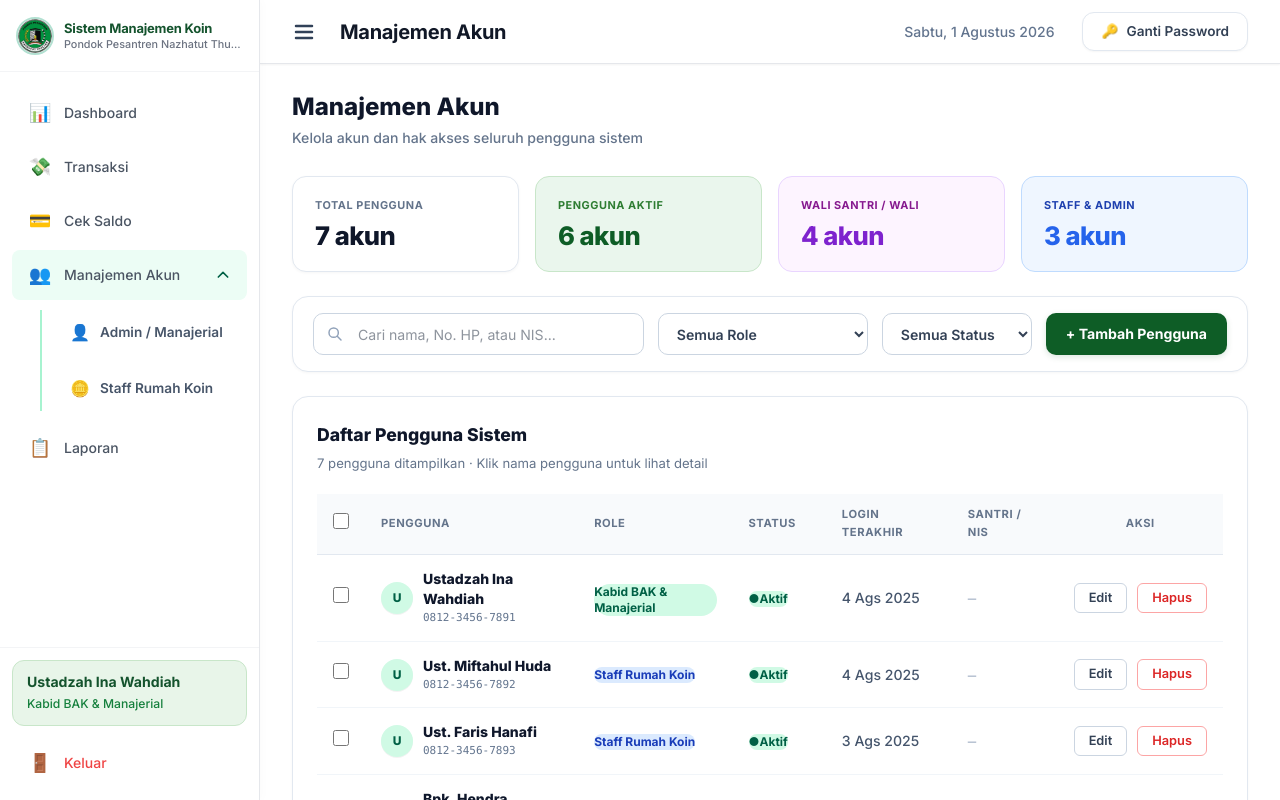
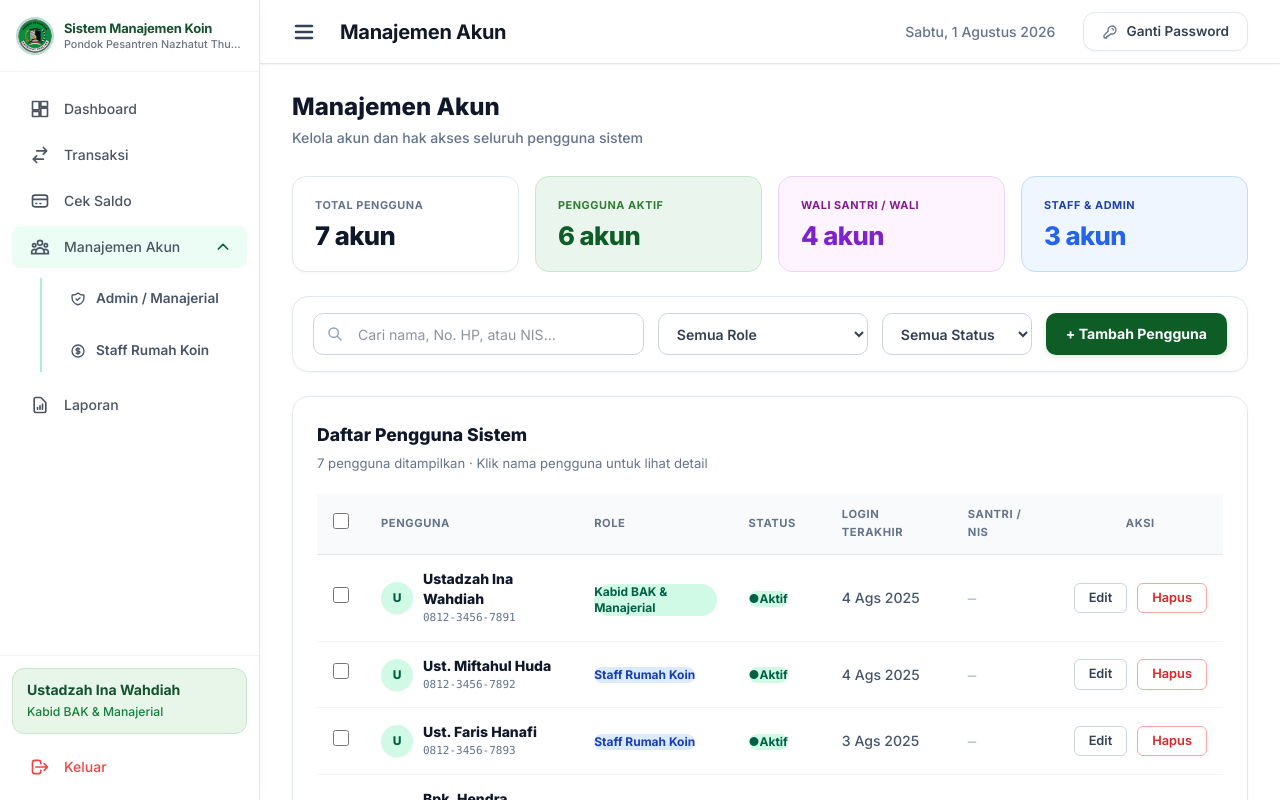
Before and after one commit to Nrabyan-17/Sistem-Informasi-Belanja-Santri-Pesantren, a React (Vite) app: page /admin/pengguna in a window 1280 px wide. Shown: the top 800 px of the page. Built offline with nearby package versions, Linux system fonts and the light colour scheme.

Commit message:
ganti pake ikon svg

```diff
--- /dev/null
+++ b/src/components/common/Icons.jsx
@@ -0,0 +1,63 @@
+import React from 'react';
+
+// Collection of clean, modern SVG Icons (Tailwind stroke/fill compatible)
+
+export const IconDashboard = ({ className = 'w-5 h-5' }) => (
+  <svg className={className} fill="none" stroke="currentColor" viewBox="0 0 24 24">
+    <path strokeLinecap="round" strokeLinejoin="round" strokeWidth="2" d="M3 13h8V3H3v10zm0 8h8v-6H3v6zm10 0h8V11h-8v10zm0-18v6h8V3h-8z" />
+  </svg>
+);
+
+export const IconTransaction = ({ className = 'w-5 h-5' }) => (
+  <svg className={className} fill="none" stroke="currentColor" viewBox="0 0 24 24">
+    <path strokeLinecap="round" strokeLinejoin="round" strokeWidth="2" d="M8 7h12m0 0l-4-4m4 4l-4 4m0 6H4m0 0l4 4m-4-4l4-4" />
+  </svg>
+);
+
+export const IconWallet = ({ className = 'w-5 h-5' }) => (
+  <svg className={className} fill="none" stroke="currentColor" viewBox="0 0 24 24">
+    <path strokeLinecap="round" strokeLinejoin="round" strokeWidth="2" d="M3 10h18M7 15h1m4 0h1m-7 4h12a3 3 0 003-3V8a3 3 0 00-3-3H6a3 3 0 00-3 3v8a3 3 0 003 3z" />
+  </svg>
+);
+
+export const IconUsers = ({ className = 'w-5 h-5' }) => (
+  <svg className={className} fill="none" stroke="currentColor" viewBox="0 0 24 24">
+    <path strokeLinecap="round" strokeLinejoin="round" strokeWidth="2" d="M17 20h5v-2a3 3 0 00-5.356-1.857M17 20H7m10 0v-2c0-.656-.126-1.283-.356-1.857M7 20H2v-2a3 3 0 015.356-1.857M7 20v-2c0-.656.126-1.283.356-1.857m0 0a5.002 5.002 0 019.288 0M15 7a3 3 0 11-6 0 3 3 0 016 0zm6 3a2 2 0 11-4 0 2 2 0 014 0zM7 10a2 2 0 11-4 0 2 2 0 014 0z" />
+  </svg>
+);
+
+export const IconAdmin = ({ className = 'w-5 h-5' }) => (
+  <svg className={className} fill="none" stroke="currentColor" viewBox="0 0 24 24">
+    <path strokeLinecap="round" strokeLinejoin="round" strokeWidth="2" d="M9 12l2 2 4-4m5.618-4.016A11.955 11.955 0 0112 2.944a11.955 11.955 0 01-8.618 3.04A12.02 12.02 0 003 9c0 5.591 3.824 10.29 9 11.622 5.176-1.332 9-6.03 9-11.622 0-1.042-.133-2.052-.382-3.016z" />
+  </svg>
+);
+
+export const IconCoin = ({ className = 'w-5 h-5' }) => (
+  <svg className={className} fill="none" stroke="currentColor" viewBox="0 0 24 24">
+    <path strokeLinecap="round" strokeLinejoin="round" strokeWidth="2" d="M12 8c-1.657 0-3 .895-3 2s1.343 2 3 2 3 .895 3 2-1.343 2-3 2m0-8c1.11 0 2.08.402 2.599 1M12 8V7m0 1v8m0 0v1m0-1c-1.11 0-2.08-.402-2.599-1M21 12a9 9 0 11-18 0 9 9 0 0118 0z" />
+  </svg>
+);
+
+export const IconUpload = ({ className = 'w-5 h-5' }) => (
+  <svg className={className} fill="none" stroke="currentColor" viewBox="0 0 24 24">
+    <path strokeLinecap="round" strokeLinejoin="round" strokeWidth="2" d="M4 16v1a3 3 0 003 3h10a3 3 0 003-3v-1m-4-8l-4-4m0 0L8 8m4-4v12" />
+  </svg>
+);
+
+export const IconReport = ({ className = 'w-5 h-5' }) => (
+  <svg className={className} fill="none" stroke="currentColor" viewBox="0 0 24 24">
+    <path strokeLinecap="round" strokeLinejoin="round" strokeWidth="2" d="M9 17v-2m3 2v-4m3 4v-6m2 10H7a2 2 0 01-2-2V5a2 2 0 012-2h5.586a1 1 0 01.707.293l5.414 5.414a1 1 0 01.293.707V19a2 2 0 01-2 2z" />
+  </svg>
+);
+
+export const IconKey = ({ className = 'w-4 h-4' }) => (
+  <svg className={className} fill="none" stroke="currentColor" viewBox="0 0 24 24">
+    <path strokeLinecap="round" strokeLinejoin="round" strokeWidth="2" d="M15 7a2 2 0 012 2m4 0a6 6 0 01-7.743 5.743L11 17H9v2H7v2H4a1 1 0 01-1-1v-2.586a1 1 0 01.293-.707l5.964-5.964A6 6 0 1121 9z" />
+  </svg>
+);
+
+export const IconLogout = ({ className = 'w-5 h-5' }) => (
+  <svg className={className} fill="none" stroke="currentColor" viewBox="0 0 24 24">
+    <path strokeLinecap="round" strokeLinejoin="round" strokeWidth="2" d="M17 16l4-4m0 0l-4-4m4 4H7m6 4v1a3 3 0 01-3 3H6a3 3 0 01-3-3V7a3 3 0 013-3h4a3 3 0 013 3v1" />
+  </svg>
+);
--- a/src/components/layout/Header.jsx
+++ b/src/components/layout/Header.jsx
@@ -1,5 +1,6 @@
 import { useState } from 'react';
 import ChangePasswordModal from '../common/ChangePasswordModal';
+import { IconKey } from '../common/Icons';
 
 // Header / Top Navbar Admin & Staff
 const Header = ({
@@ -47,7 +48,7 @@ const Header = ({
             className="btn-header-change-password"
             title="Ganti Password Akun"
           >
-            <span>🔑</span>
+            <IconKey className="w-4 h-4 text-slate-500 dark:text-slate-400" />
             <span>Ganti Password</span>
           </button>
         </div>
--- a/src/components/layout/MainLayout.jsx
+++ b/src/components/layout/MainLayout.jsx
@@ -1,22 +1,31 @@
 import { useState } from 'react';
 import Sidebar from './Sidebar';
 import Header from './Header';
+import {
+  IconDashboard,
+  IconTransaction,
+  IconWallet,
+  IconUsers,
+  IconAdmin,
+  IconCoin,
+  IconReport,
+} from '../common/Icons';
 
-// Menu navigasi untuk Admin/Manajerial
+// Menu navigasi untuk Admin/Manajerial dengan Ikon SVG Profesional
 const adminMenuItems = [
-  { path: '',           label: 'Dashboard',           icon: '📊' },
-  { path: '/transaksi', label: 'Transaksi',           icon: '💸' },
-  { path: '/topup',     label: 'Cek Saldo',           icon: '💳' },
+  { path: '',           label: 'Dashboard',           icon: <IconDashboard /> },
+  { path: '/transaksi', label: 'Transaksi',           icon: <IconTransaction /> },
+  { path: '/topup',     label: 'Cek Saldo',           icon: <IconWallet /> },
   {
     path: '/pengguna',
     label: 'Manajemen Akun',
-    icon: '👥',
+    icon: <IconUsers />,
     subItems: [
-      { path: '/pengguna/admin',      label: 'Admin / Manajerial', icon: '👤' },
-      { path: '/pengguna/staff-koin', label: 'Staff Rumah Koin',   icon: '🪙' },
+      { path: '/pengguna/admin',      label: 'Admin / Manajerial', icon: <IconAdmin className="w-4 h-4" /> },
+      { path: '/pengguna/staff-koin', label: 'Staff Rumah Koin',   icon: <IconCoin className="w-4 h-4" /> },
     ],
   },
-  { path: '/laporan',   label: 'Laporan',             icon: '📋' },
+  { path: '/laporan',   label: 'Laporan',             icon: <IconReport /> },
 ];
 
 // Layout Utama Admin: Sidebar + Header + Konten Halaman
--- a/src/components/layout/Sidebar.jsx
+++ b/src/components/layout/Sidebar.jsx
@@ -2,6 +2,7 @@ import { useState, useEffect } from 'react';
 import { NavLink, useLocation, useNavigate } from 'react-router-dom';
 import logoPesantren from '../../assets/logo-pesantren.png';
 import LogoutModal from '../common/LogoutModal';
+import { IconLogout } from '../common/Icons';
 
 // Sidebar Navigasi — dipakai oleh AdminLayout, StaffLayout, & WaliLayout
 const Sidebar = ({ collapsed, onToggle, menuItems = [], basePath = '/', userBadge = null }) => {
@@ -186,7 +187,9 @@ const Sidebar = ({ collapsed, onToggle, menuItems = [], basePath = '/', userBadg
             title="Keluar"
             onClick={handleLogoutClick}
           >
-            <span className="nav-icon text-lg">🚪</span>
+            <span className="nav-icon flex items-center justify-center">
+              <IconLogout className="w-5 h-5" />
+            </span>
             <span className="nav-label">Keluar</span>
           </button>
         </div>
--- a/src/components/transactions/StaffCoinWithdrawalForm.jsx
+++ b/src/components/transactions/StaffCoinWithdrawalForm.jsx
@@ -8,6 +8,13 @@ const mockSantriOptions = [
   { nis: '2024002', nama: 'Siti Nurhaliza',  saldo: 200000, foto: 'https://images.unsplash.com/photo-1517841905240-472988babdf9?auto=format&fit=crop&q=80&w=256' },
   { nis: '2024001', nama: 'Ahmad Fauzi',     saldo: 80000,  foto: 'https://images.unsplash.com/photo-1507003211169-0a1dd7228f2d?auto=format&fit=crop&q=80&w=256' },
 ];
+
+const getInitials = (name) => {
+  if (!name) return 'S';
+  const parts = name.trim().split(' ');
+  if (parts.length >= 2) return `${parts[0][0]}${parts[1][0]}`.toUpperCase();
+  return name.slice(0, 2).toUpperCase();
+};
 
 const StaffCoinWithdrawalForm = ({ onWithdrawalSuccess }) => {
   const [selectedNis, setSelectedNis] = useState('2024003');
@@ -22,7 +29,6 @@ const StaffCoinWithdrawalForm = ({ onWithdrawalSuccess }) => {
     nis: customNis || '2024000',
     nama: 'Santri Terpilih',
     saldo: 100000,
-    foto: 'https://images.unsplash.com/photo-1535713875002-d1d0cf377fde?auto=format&fit=crop&q=80&w=256',
   };
 
   const quickAmounts = [5000, 10000, 20000, 50000, 100000];
@@ -45,7 +51,6 @@ const StaffCoinWithdrawalForm = ({ onWithdrawalSuccess }) => {
       waktu: new Date().toLocaleTimeString('id-ID', { hour: '2-digit', minute: '2-digit' }),
       nis: activeSantri.nis,
       namaSantri: activeSantri.nama,
-      fotoSantri: activeSantri.foto,
       kategori: 'Penarikan Koin',
       jenis: 'Keluar',
       nominal: amount,
@@ -69,7 +74,7 @@ const StaffCoinWithdrawalForm = ({ onWithdrawalSuccess }) => {
       <div className="card-header border-b border-slate-100 dark:border-slate-800 pb-5 mb-8 flex items-center justify-between flex-wrap gap-3">
         <div>
           <h2 className="text-lg font-extrabold text-slate-900 dark:text-slate-100 flex items-center gap-2">
-            <span>🪙</span> Form Penarikan Koin / Saldo Santri
+            Form Penarikan Koin / Saldo Santri
           </h2>
           <p className="text-xs text-slate-500 dark:text-slate-400 mt-1">
             Proses penarikan koin tunai santri dan potong saldo secara otomatis
@@ -101,20 +106,14 @@ const StaffCoinWithdrawalForm = ({ onWithdrawalSuccess }) => {
               </select>
             </div>
 
-            {/* Info Card Santri Terpilih dengan Foto Santri */}
+            {/* Info Card Santri Terpilih dengan Inisial Santri */}
             <div className="santri-preview-box flex-wrap sm:flex-nowrap gap-4">
               <div className="flex items-center gap-3.5">
-                {/* Foto Profil Santri */}
+                {/* Inisial Profil Santri */}
                 <div className="relative shrink-0">
-                  <img
-                    src={activeSantri.foto}
-                    alt={activeSantri.nama}
-                    className="w-14 h-14 sm:w-16 sm:h-16 rounded-2xl object-cover border-2 border-emerald-600/40 dark:border-emerald-400/40 shadow-xs ring-4 ring-emerald-50 dark:ring-emerald-950/40"
-                    onError={(e) => {
-                      e.target.onerror = null;
-                      e.target.src = `https://ui-avatars.com/api/?name=${encodeURIComponent(activeSantri.nama)}&background=0e5d26&color=fff&bold=true`;
-                    }}
-                  />
+                  <div className="w-14 h-14 sm:w-16 sm:h-16 rounded-2xl bg-emerald-700 dark:bg-emerald-800 text-white font-extrabold text-lg sm:text-xl flex items-center justify-center border-2 border-emerald-600/40 dark:border-emerald-400/40 shadow-xs ring-4 ring-emerald-50 dark:ring-emerald-950/40">
+                    {getInitials(activeSantri.nama)}
+                  </div>
                   <span
                     className="absolute -bottom-1 -right-1 w-4 h-4 rounded-full bg-emerald-500 border-2 border-white dark:border-slate-800 shadow-2xs"
                     title="Santri Aktif"
@@ -202,7 +201,7 @@ const StaffCoinWithdrawalForm = ({ onWithdrawalSuccess }) => {
         {/* Action Button Row dengan Border Top & Spacing Lega */}
         <div className="staff-withdrawal-footer">
           <button type="submit" className="btn-process-withdrawal">
-            <span>⚡ Proses Penarikan Koin</span>
+            <span>Proses Penarikan Koin</span>
           </button>
         </div>
       </form>
@@ -230,15 +229,9 @@ const StaffCoinWithdrawalForm = ({ onWithdrawalSuccess }) => {
               <div className="success-modal-row items-center">
                 <span className="success-modal-label">Santri:</span>
                 <div className="flex items-center gap-2">
-                  <img
-                    src={lastTxData.fotoSantri || activeSantri.foto}
-                    alt={lastTxData.namaSantri}
-                    className="w-7 h-7 rounded-full object-cover border border-emerald-500/40 shrink-0"
-                    onError={(e) => {
-                      e.target.onerror = null;
-                      e.target.src = `https://ui-avatars.com/api/?name=${encodeURIComponent(lastTxData.namaSantri)}&background=0e5d26&color=fff&bold=true`;
-                    }}
-                  />
+                  <div className="w-7 h-7 rounded-full bg-emerald-700 text-white text-xs font-extrabold flex items-center justify-center shrink-0">
+                    {getInitials(lastTxData.namaSantri)}
+                  </div>
                   <strong className="success-modal-value">{lastTxData.namaSantri} ({lastTxData.nis})</strong>
                 </div>
               </div>
--- a/src/components/users/UserDetailModal.jsx
+++ b/src/components/users/UserDetailModal.jsx
@@ -43,20 +43,23 @@ const UserDetailModal = ({ isOpen, onClose, user = {}, onEdit }) => {
       <div className="flex flex-col gap-6 pt-1 pb-2">
 
         {/* ── Avatar & Identitas ─────────────────────────── */}
-        <div className="flex items-center gap-4">
-          <div className="w-16 h-16 rounded-2xl bg-emerald-700 dark:bg-emerald-900 flex items-center justify-center text-2xl font-black text-white shrink-0 shadow-md">
+        <div className="flex items-center gap-5 p-4 rounded-2xl bg-slate-50 dark:bg-slate-800/60 border border-slate-100 dark:border-slate-800">
+          <div className="w-16 h-16 rounded-2xl bg-emerald-700 dark:bg-emerald-800 flex items-center justify-center text-2xl font-black text-white shrink-0 shadow-md">
             {initialLetter}
           </div>
-          <div className="flex flex-col gap-0.5">
-            <h3 className="text-lg font-extrabold text-slate-900 dark:text-slate-100 leading-tight">
+          <div className="flex flex-col gap-1.5 flex-1">
+            <h3 className="text-xl font-extrabold text-slate-900 dark:text-slate-100 tracking-tight leading-snug">
               {user.nama}
             </h3>
-            <span className="text-xs font-semibold text-emerald-700 dark:text-emerald-400">
-              📱 {user.noHp || user.telepon || '—'}
-            </span>
+            <div className="flex items-center gap-2 text-xs sm:text-sm font-semibold text-slate-600 dark:text-slate-300 font-mono">
+              <svg className="w-4 h-4 text-emerald-600 dark:text-emerald-400 shrink-0" fill="none" stroke="currentColor" viewBox="0 0 24 24">
+                <path strokeLinecap="round" strokeLinejoin="round" strokeWidth="2" d="M3 5a2 2 0 012-2h3.28a1 1 0 01.948.684l1.498 4.493a1 1 0 01-.502 1.21l-2.257 1.13a11.042 11.042 0 005.516 5.516l1.13-2.257a1 1 0 011.21-.502l4.493 1.498a1 1 0 01.684.949V19a2 2 0 01-2 2h-1C9.716 21 3 14.284 3 6V5z" />
+              </svg>
+              <span>{user.noHp || user.telepon || '—'}</span>
+            </div>
             <div className="flex items-center gap-2 mt-1">
-              <span className={`inline-flex items-center gap-1.5 px-2.5 py-0.5 rounded-full text-[11px] font-bold ${roleConfig.color}`}>
-                <span className={`w-1.5 h-1.5 rounded-full ${roleConfig.dot}`}></span>
+              <span className={`inline-flex items-center gap-1.5 px-3 py-1 rounded-full text-xs font-bold ${roleConfig.color}`}>
+                <span className={`w-2 h-2 rounded-full ${roleConfig.dot}`}></span>
                 {user.role}
               </span>
             </div>
--- a/src/pages/WaliSaldoPage.jsx
+++ b/src/pages/WaliSaldoPage.jsx
@@ -100,7 +100,7 @@ const WaliSaldoPage = () => {
                 className="wali-copy-btn w-full py-4 bg-emerald-800 hover:bg-emerald-900 text-white font-extrabold rounded-xl text-base sm:text-lg shadow-md shadow-emerald-900/10 transition-all cursor-pointer"
                 onClick={handleCopyVA}
               >
-                {copied ? '✅ VA BNI Disalin!' : '📋 Salin Nomor VA BNI'}
+                {copied ? 'Nomor VA Berhasil Disalin!' : 'Salin Nomor VA BNI'}
               </button>
             </div>
           </div>
```
Also changed, not shown: src/components/layout/StaffLayout.jsx (+13 -6 lines), src/components/layout/WaliLayout.jsx (+4 -3 lines).
